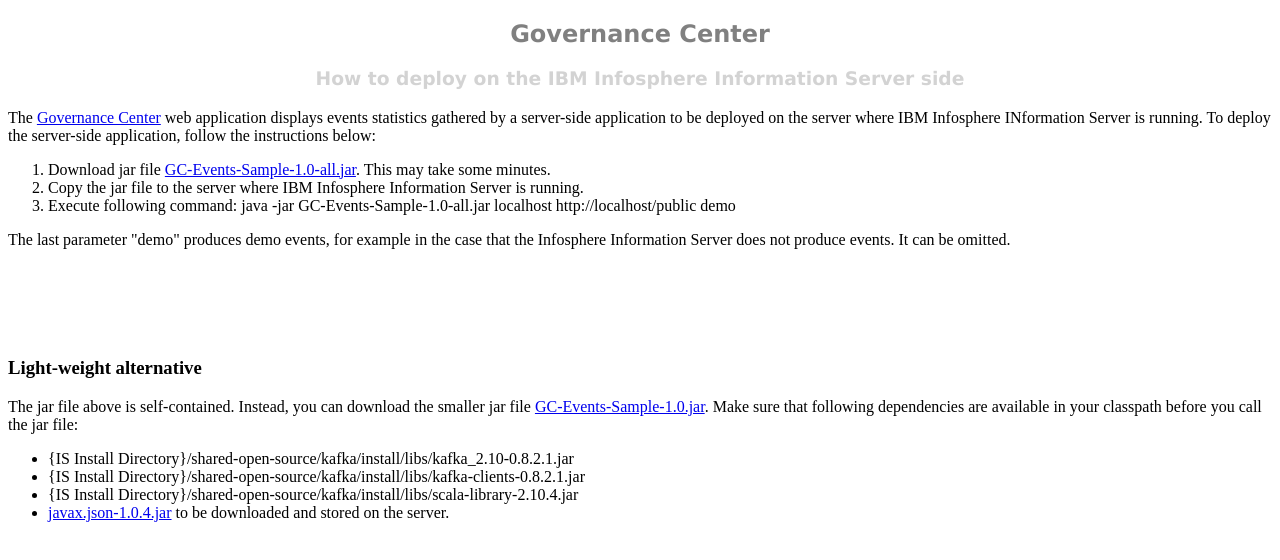
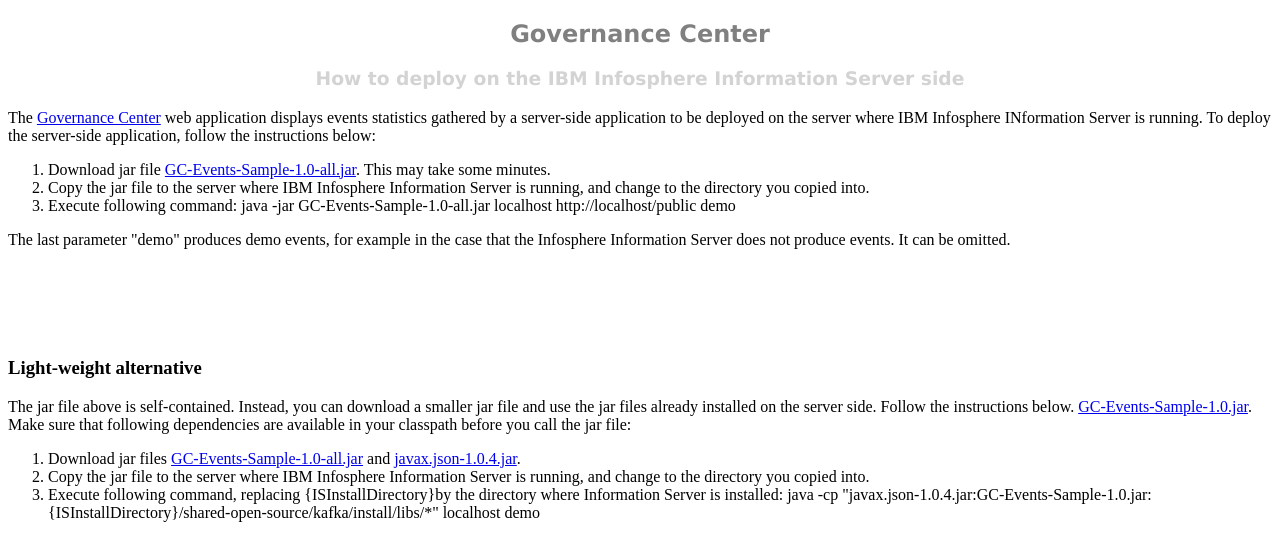
Before and after one commit to grassmik/governance-events, a website: page public/deploy.html in a window 1280 px wide. Drawn offline with Linux system fonts and the light colour scheme.

Commit message:
adapt server deployment lightweight instructions

```diff
--- a/public/deploy.html
+++ b/public/deploy.html
@@ -11,7 +11,7 @@
          To deploy the server-side application, follow the instructions below:
          <ol>
             <li>Download jar file <a href="GC-Events-Sample-1.0-all.jar">GC-Events-Sample-1.0-all.jar</a>. This may take some minutes.</li>
-            <li>Copy the jar file to the server where IBM Infosphere Information Server is running.</li>
+            <li>Copy the jar file to the server where IBM Infosphere Information Server is running, and change to the directory you copied into.</li>
             <li>Execute following command: java -jar GC-Events-Sample-1.0-all.jar localhost <a id="base_url"></a> demo</li>
          </ol>
          The last parameter "demo" produces demo events, for example in the case that the Infosphere Information Server does not produce events. It can be omitted.
@@ -21,14 +21,14 @@
          <br/><br/><br/>
          <H3>Light-weight alternative</H3>
          The jar file above is self-contained.
-         Instead, you can download the smaller jar file <a href="GC-Events-Sample-1.0.jar">GC-Events-Sample-1.0.jar</a>.
+         Instead, you can download a smaller jar file and use the jar files already installed on the server side. Follow the instructions below.
+         <a href="GC-Events-Sample-1.0.jar">GC-Events-Sample-1.0.jar</a>.
          Make sure that following dependencies are available in your classpath before you call the jar file:
-         <ul>
-            <li>{IS Install Directory}/shared-open-source/kafka/install/libs/kafka_2.10-0.8.2.1.jar</li>
-            <li>{IS Install Directory}/shared-open-source/kafka/install/libs/kafka-clients-0.8.2.1.jar</li>
-            <li>{IS Install Directory}/shared-open-source/kafka/install/libs/scala-library-2.10.4.jar</li>
-            <li><a href="javax.json-1.0.4.jar">javax.json-1.0.4.jar</a> to be downloaded and stored on the server.</li>
-         </ul>
+         <ol>
+            <li>Download jar files <a href="GC-Events-Sample-1.0-all.jar">GC-Events-Sample-1.0-all.jar</a> and <a href="javax.json-1.0.4.jar">javax.json-1.0.4.jar</a>.</li>
+            <li>Copy the jar file to the server where IBM Infosphere Information Server is running, and change to the directory you copied into.</li>
+            <li>Execute following command, replacing {ISInstallDirectory}by the directory where Information Server is installed: java -cp "javax.json-1.0.4.jar:GC-Events-Sample-1.0.jar:{ISInstallDirectory}/shared-open-source/kafka/install/libs/*" localhost <a id="base_url"></a> demo</li>
+         </ol>
       </div>
       <script type="text/javascript">
 	     var current_url=window.location.href;
```
